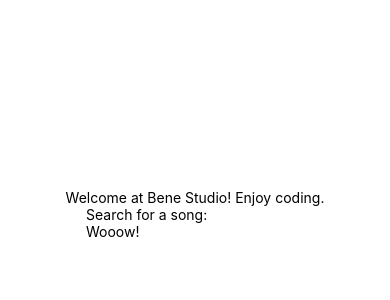
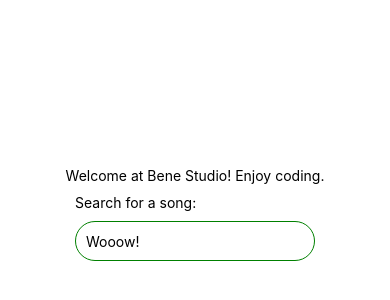
Before and after one commit to benestudio/react-native-ws-2018-feb, a React Native app: screen / in a window 390 px wide. Shown: the part 208-508 px from the top of the page. Built offline with nearby package versions, Linux system fonts and the light colour scheme.

Commit message:
added basic stylings to search component

```diff
--- a/src/Components/Search.js
+++ b/src/Components/Search.js
@@ -3,7 +3,23 @@ import {
   View,
   Text,
   TextInput,
+  StyleSheet,
 } from 'react-native';
+
+const styles = StyleSheet.create({
+  container: {},
+  text: {
+    marginTop: 10,
+    marginBottom: 10,
+  },
+  input: {
+    borderWidth: 1,
+    borderColor: 'green',
+    padding: 10,
+    height: 40,
+    borderRadius: 20,
+  },
+});
 
 export default class Seacrh extends Component {
   constructor() {
@@ -12,9 +28,9 @@ export default class Seacrh extends Component {
 
   render() {
     return (
-      <View>
-        <Text>Search for a song:</Text>
-        <TextInput value="Wooow!" />
+      <View style={styles.container}>
+        <Text style={styles.text}>Search for a song:</Text>
+        <TextInput style={styles.input} value="Wooow!" />
       </View>
     );
   }
```
